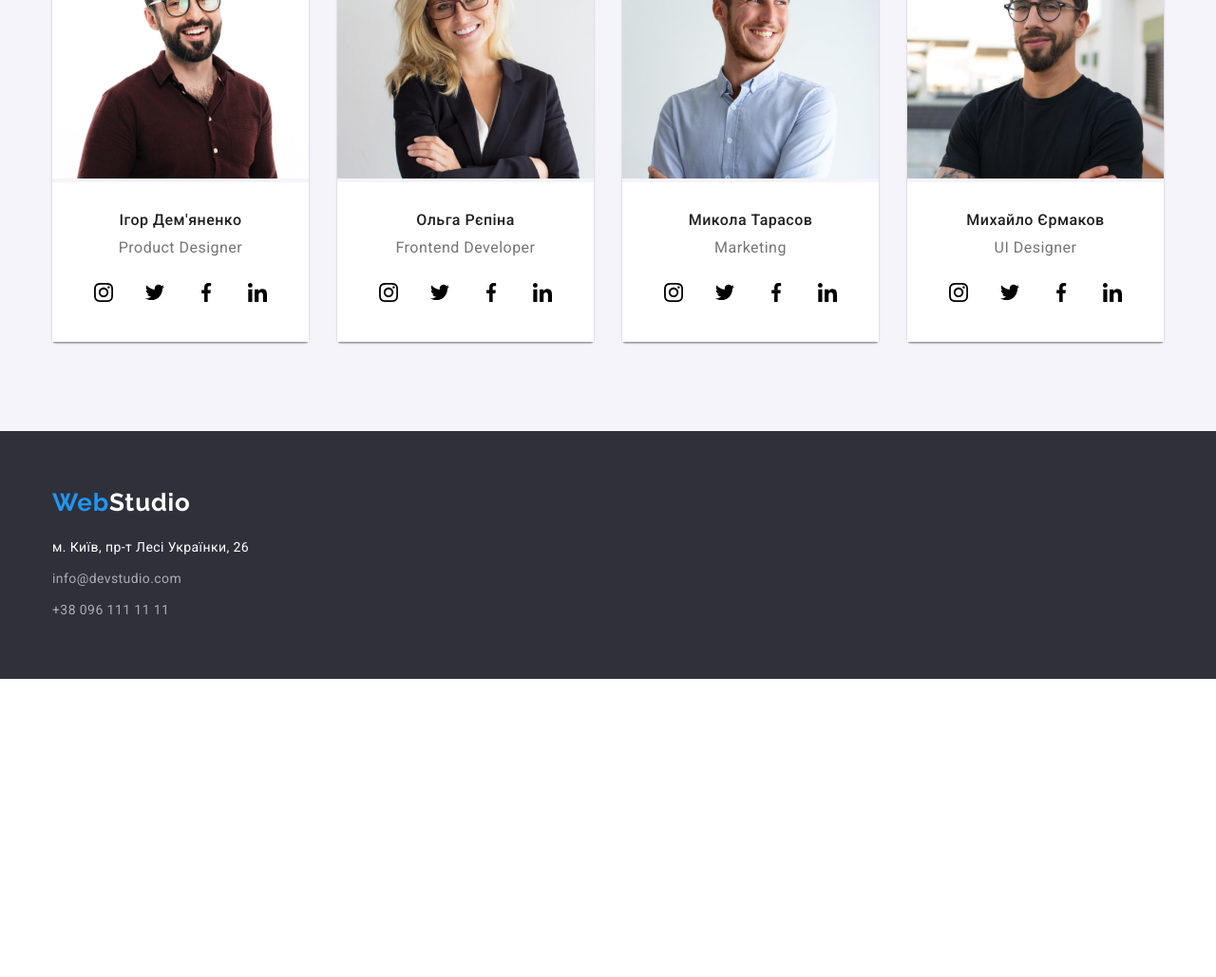
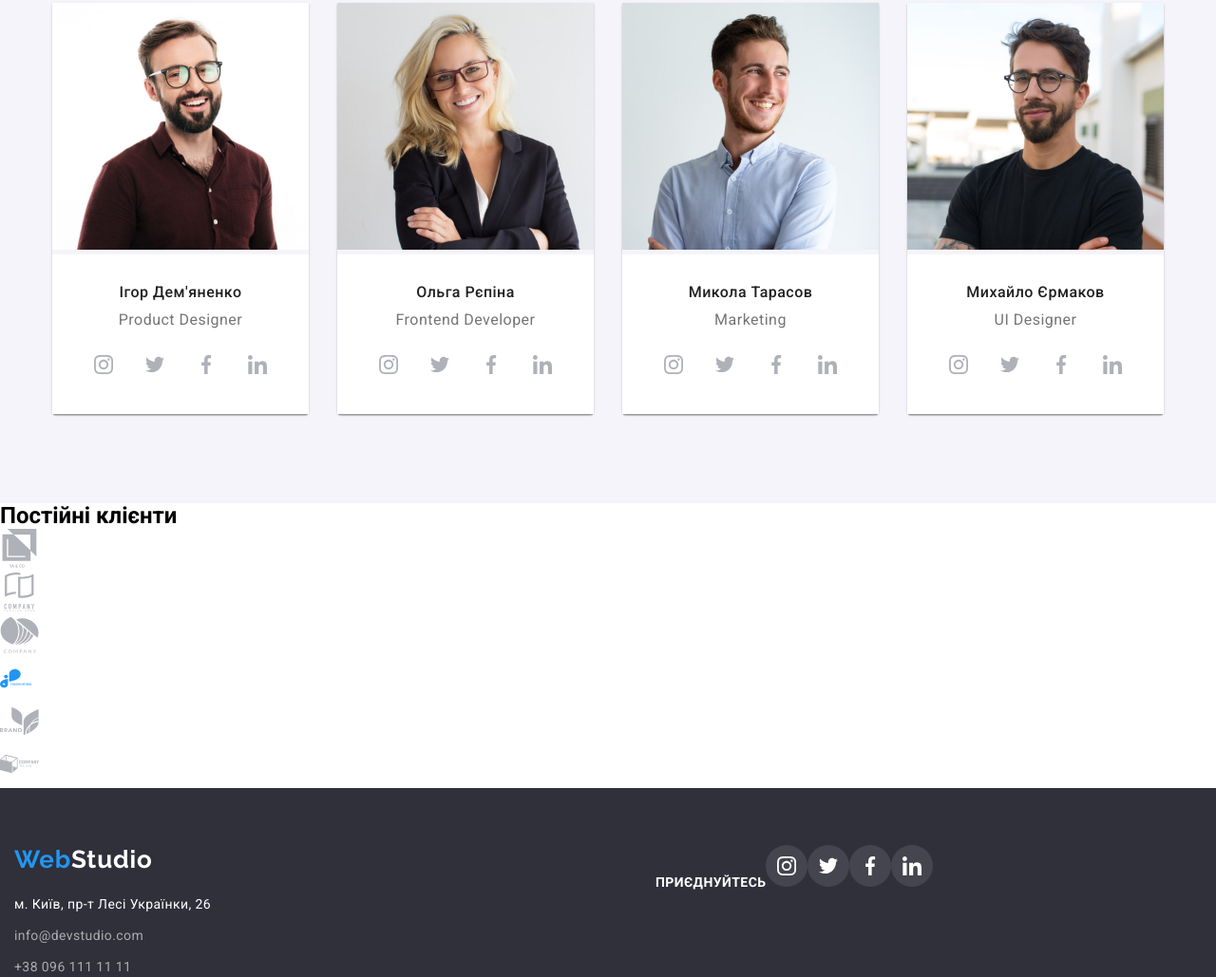
Before and after one commit to Karina2811/goit-markup-hw-04, a plain HTML site: page index.html in a window 1280 px wide. Shown: the part 1771-2800 px from the top of the page at 95% size. Before the commit the page ends 2486 px from the top, so only its background shows below. Drawn offline with nearby package versions, Linux system fonts and the light colour scheme.

Commit message:
Добавили стили. Иконки

```diff
--- a/index.html
+++ b/index.html
@@ -23,14 +23,16 @@
       <div class="container">
         <nav class="nav">
           <a href="" class="header-logo logo"
-            ><span class="logo-first">Web</span>Studio</a>
+            ><span class="logo-first">Web</span>Studio</a
+          >
           <ul class="site-nav list">
             <li class="item">
               <a href="./index.html" class="studio-link link">Студія</a>
             </li>
             <li class="item">
               <a href="./portfolio.html" class="portfolio-link link"
-                >Портфоліо</a>
+                >Портфоліо</a
+              >
             </li>
             <li class="item">
               <a href="" class="contacts-link link">Контакти</a>
@@ -41,14 +43,12 @@
           <li class="item">
             <a href="mailto:info@devstudio.com" class="mailto-link link"
               ><svg viewBox="0 0 100 100" width="16" height="12" class="">
-                <use xlink:href="./images/icons.svg#icon-envelope"></use>
-              </svg>info@devstudio.com</a>
+                <use xlink:href="./images/icons.svg#icon-envelope"></use></svg>info@devstudio.com</a>
           </li>
           <li class="item">
             <a href="tel:+380961111111" class="contact-link link"
               ><svg viewBox="0 0 100 100" width="10" height="16" class="">
-                <use xlink:href="./images/icons.svg#icon-smartphone"></use>
-              </svg>+38 096 111 11 11</a>
+                <use xlink:href="./images/icons.svg#icon-smartphone"></use></svg>+38 096 111 11 11</a>
           </li>
         </ul>
       </div>
@@ -66,12 +66,12 @@
         <div class="container">
           <h2 class="section-title">Особливості нашої роботи</h2>
           <ul class="section-list list">
-            <li class="section-item icon">
-              <svg viewBox="0 0 100 100"
-                        width="70"
-                        class="">
-                <use xlink:href="./images/icons.svg#icon-antenna" ></use>
-              </svg>
+            <li class="section-item">
+              <div class="benefits-icon">
+                <svg class="" width="70" height="70">
+                  <use xlink:href="./images/icons.svg#icon-antenna"></use>
+                </svg>
+              </div>
               <h3 class="section-item-title">Увага до деталей</h3>
               <p class="section-item-text">
                 Ідейні міркування, і навіть початок повсякденної роботи з
@@ -79,11 +79,11 @@
               </p>
             </li>
             <li class="section-item icon">
-              <svg viewBox="0 0 100 100"
-                        width="70"
-                        class="">
-                <use xlink:href="./images/icons.svg#icon-clock" ></use>
-              </svg>
+              <div class="benefits-icon">
+                <svg class="" width="70" height="70">
+                  <use xlink:href="./images/icons.svg#icon-clock"></use>
+                </svg>
+              </div>
               <h3 class="section-item-title">Пунктуальність</h3>
               <p class="section-item-text">
                 Завдання організації, особливо рамки і місце навчання кадрів
@@ -91,22 +91,22 @@
               </p>
             </li>
             <li class="section-item icon">
-              <svg viewBox="0 0 100 100"
-                        width="70"
-                        class="" class="">
-                <use xlink:href="./images/icons.svg#icon-diagram"></use>
-              </svg>
+              <div class="benefits-icon">
+                <svg class="" width="70" height="70">
+                  <use xlink:href="./images/icons.svg#icon-diagram"></use>
+                </svg>
+              </div>
               <h3 class="section-item-title">Планування</h3>
               <p class="section-item-text">
                 Так само консультація з широким активом значною мірою зумовлює.
               </p>
             </li>
             <li class="section-item icon">
-              <svg viewBox="0 0 100 100"
-                        width="70"
-                        class="" class="">
-                <use xlink:href="./images/icons.svg#icon-astronaut" ></use>
-              </svg>
+              <div class="benefits-icon">
+                <svg class="" width="70" height="70">
+                  <use xlink:href="./images/icons.svg#icon-astronaut"></use>
+                </svg>
+              </div>
               <h3 class="section-item-title">Сучасні технології</h3>
               <p class="section-item-text">
                 Значимість цих проблем настільки очевидна, що реалізація
@@ -146,11 +146,7 @@
                 <ul class="team-item-social list">
                   <li class="social-item">
                     <a href="" class="team-icon"
-                      ><svg
-                        viewBox="0 0 100 100"
-                        width="20"
-                        class=""
-                      >
+                      ><svg viewBox="0 0 100 100" width="20" class="">
                         <use
                           xlink:href="./images/icons.svg#icon-instagram"
                         ></use>
@@ -159,22 +155,14 @@
                   </li>
                   <li class="social-item">
                     <a href="" class="team-icon"
-                      ><svg
-                        viewBox="0 0 100 100"
-                        width="20"
-                        class=""
-                      >
+                      ><svg viewBox="0 0 100 100" width="20" class="">
                         <use xlink:href="./images/icons.svg#icon-twitter"></use>
                       </svg>
                     </a>
                   </li>
                   <li class="social-item">
                     <a href="" class="team-icon"
-                      ><svg
-                        viewBox="0 0 100 100"
-                        width="20"
-                        class=""
-                      >
+                      ><svg viewBox="0 0 100 100" width="20" class="">
                         <use
                           xlink:href="./images/icons.svg#icon-facebook"
                         ></use>
@@ -183,11 +171,7 @@
                   </li>
                   <li class="social-item">
                     <a href="" class="team-icon"
-                      ><svg
-                        viewBox="0 0 100 100"
-                        width="20"
-                        class=""
-                      >
+                      ><svg viewBox="0 0 100 100" width="20" class="">
                         <use
                           xlink:href="./images/icons.svg#icon-linkedin"
                         ></use>
@@ -209,11 +193,7 @@
                 <ul class="team-item-social list">
                   <li class="social-item">
                     <a href="" class="team-icon"
-                      ><svg
-                        viewBox="0 0 100 100"
-                        width="20"
-                        class=""
-                      >
+                      ><svg viewBox="0 0 100 100" width="20" class="">
                         <use
                           xlink:href="./images/icons.svg#icon-instagram"
                         ></use>
@@ -222,22 +202,14 @@
                   </li>
                   <li class="social-item">
                     <a href="" class="team-icon"
-                      ><svg
-                        viewBox="0 0 100 100"
-                        width="20"
-                        class=""
-                      >
+                      ><svg viewBox="0 0 100 100" width="20" class="">
                         <use xlink:href="./images/icons.svg#icon-twitter"></use>
                       </svg>
                     </a>
                   </li>
                   <li class="social-item">
                     <a href="" class="team-icon"
-                      ><svg
-                        viewBox="0 0 100 100"
-                        width="20"
-                        class=""
-                      >
+                      ><svg viewBox="0 0 100 100" width="20" class="">
                         <use
                           xlink:href="./images/icons.svg#icon-facebook"
                         ></use>
@@ -246,11 +218,7 @@
                   </li>
                   <li class="social-item">
                     <a href="" class="team-icon"
-                      ><svg
-                        viewBox="0 0 100 100"
-                        width="20"
-                        class=""
-                      >
+                      ><svg viewBox="0 0 100 100" width="20" class="">
                         <use
                           xlink:href="./images/icons.svg#icon-linkedin"
                         ></use>
@@ -272,11 +240,7 @@
                 <ul class="team-item-social list">
                   <li class="social-item">
                     <a href="" class="team-icon"
-                      ><svg
-                        viewBox="0 0 100 100"
-                        width="20"
-                        class=""
-                      >
+                      ><svg viewBox="0 0 100 100" width="20" class="">
                         <use
                           xlink:href="./images/icons.svg#icon-instagram"
                         ></use>
@@ -285,22 +249,14 @@
                   </li>
                   <li class="social-item">
                     <a href="" class="team-icon"
-                      ><svg
-                        viewBox="0 0 100 100"
-                        width="20"
-                        class=""
-                      >
+                      ><svg viewBox="0 0 100 100" width="20" class="">
                         <use xlink:href="./images/icons.svg#icon-twitter"></use>
                       </svg>
                     </a>
                   </li>
                   <li class="social-item">
                     <a href="" class="team-icon"
-                      ><svg
-                        viewBox="0 0 100 100"
-                        width="20"
-                        class=""
-                      >
+                      ><svg viewBox="0 0 100 100" width="20" class="">
                         <use
                           xlink:href="./images/icons.svg#icon-facebook"
                         ></use>
@@ -309,11 +265,7 @@
                   </li>
                   <li class="social-item">
                     <a href="" class="team-icon"
-                      ><svg
-                        viewBox="0 0 100 100"
-                        width="20"
-                        class=""
-                      >
+                      ><svg viewBox="0 0 100 100" width="20" class="">
                         <use
                           xlink:href="./images/icons.svg#icon-linkedin"
                         ></use>
@@ -335,11 +287,7 @@
                 <ul class="team-item-social list">
                   <li class="social-item">
                     <a href="" class="team-icon"
-                      ><svg
-                        viewBox="0 0 100 100"
-                        width="20"
-                        class=""
-                      >
+                      ><svg viewBox="0 0 100 100" width="20" class="">
                         <use
                           xlink:href="./images/icons.svg#icon-instagram"
                         ></use>
@@ -348,22 +296,14 @@
                   </li>
                   <li class="social-item">
                     <a href="" class="team-icon"
-                      ><svg
-                        viewBox="0 0 100 100"
-                        width="20"
-                        class=""
-                      >
+                      ><svg viewBox="0 0 100 100" width="20" class="">
                         <use xlink:href="./images/icons.svg#icon-twitter"></use>
                       </svg>
                     </a>
                   </li>
                   <li class="social-item">
                     <a href="" class="team-icon"
-                      ><svg
-                        viewBox="0 0 100 100"
-                        width="20"
-                        class=""
-                      >
+                      ><svg viewBox="0 0 100 100" width="20" class="">
                         <use
                           xlink:href="./images/icons.svg#icon-facebook"
                         ></use>
@@ -372,11 +312,7 @@
                   </li>
                   <li class="social-item">
                     <a href="" class="team-icon"
-                      ><svg
-                        viewBox="0 0 100 100"
-                        width="20"
-                        class=""
-                      >
+                      ><svg viewBox="0 0 100 100" width="20" class="">
                         <use
                           xlink:href="./images/icons.svg#icon-linkedin"
                         ></use>
@@ -389,9 +325,53 @@
           </ul>
         </div>
       </section>
+      <!--Клієнти-->
+      <section class="clients">
+        <div>
+        <h2 class="client-titel">Постійні клієнти</h2>
+        <ul class="client-list list">
+          <li class="client-item">
+            <a href="" class="client-icon">
+              <svg viewBox="0 0 100 100" width="41" class="">
+                <use xlink:href="./images/icons.svg#icon-group"></use></svg>
+              </a>
+          </li>
+          <li class="client-item">
+            <a href="" class="client-icon">
+              <svg viewBox="0 0 100 100" width="41" class="">
+                <use xlink:href="./images/icons.svg#icon-client1"></use></svg>
+              </a>
+          </li>
+          <li class="client-item">
+            <a href="" class="client-icon">
+              <svg viewBox="0 0 100 100" width="41" class="">
+                <use xlink:href="./images/icons.svg#icon-client2"></use></svg>
+              </a>
+          </li>
+          <li class="client-item">
+            <a href="" class="client-icon">
+              <svg viewBox="0 0 100 100" width="41" class="">
+                <use xlink:href="./images/icons.svg#icon-client3"></use></svg>
+              </a>
+          </li>
+          <li class="client-item">
+            <a href="" class="client-icon">
+              <svg viewBox="0 0 100 100" width="41" class="">
+                <use xlink:href="./images/icons.svg#icon-client4"></use></svg>
+              </a>
+          </li>
+          <li class="client-item">
+            <a href="" class="client-icon">
+              <svg viewBox="0 0 100 100" width="41" class="">
+                <use xlink:href="./images/icons.svg#icon-client5"></use></svg>
+            </a>
+          </li>
+         </ul>
+        </div>
+      </section>
     </main>
     <footer class="footer">
-      <div class="container">
+      <div class="first-container container">
         <a href="" class="footer-logo logo"
           ><span class="logo-first">Web</span>Studio</a
         >
@@ -419,6 +399,39 @@
           </ul>
         </address>
       </div>
+      <div class="second-container container">
+        <h3 class="second-title">Приєднуйтесь</h3>
+        <ul class="second-list list">
+          <li class="social-item">
+            <a href="" class="footer-icon"
+              ><svg viewBox="0 0 100 100" width="20" class="">
+                <use xlink:href="./images/icons.svg#icon-instagram"></use>
+              </svg>
+            </a>
+          </li>
+          <li class="social-item">
+            <a href="" class="footer-icon"
+              ><svg viewBox="0 0 100 100" width="20" class="">
+                <use xlink:href="./images/icons.svg#icon-twitter"></use>
+              </svg>
+            </a>
+          </li>
+          <li class="social-item">
+            <a href="" class="footer-icon"
+              ><svg viewBox="0 0 100 100" width="20" class="">
+                <use xlink:href="./images/icons.svg#icon-facebook"></use>
+              </svg>
+            </a>
+          </li>
+          <li class="social-item">
+            <a href="" class="footer-icon"
+              ><svg viewBox="0 0 100 100" width="20" class="">
+                <use xlink:href="./images/icons.svg#icon-linkedin"></use>
+              </svg>
+            </a>
+          </li>
+        </ul>
+      </div>
     </footer>
   </body>
 </html>
--- a/style/style.css
+++ b/style/style.css
@@ -164,13 +164,15 @@ header .container{
     gap: 30px;
 }
 
- /*.icon{
+ .benefits-icon{
+    display: flex;
     width: 270px;
     height: 120px;
-    display: block;
+    align-items: center;
+    justify-content: center;
     background-color: #F5F4FA;
     margin-bottom: 30px;
-}*/
+}
 
 .section-title{
     position: absolute;
@@ -290,12 +292,25 @@ header .container{
     display: flex;
     justify-content: center;
 }
+.team-icon:hover,
+.team-icon:focus{
+    background-color: var(--accent-color);
+}
+.team-icon{
+    fill: #AFB1B8;
+}
+.team-icon:hover svg,
+.team-icon:focus svg{
+    fill: var(--secondary-text-color);
+}
+
 
 /* Footer */
 .footer{
    background-color: #2f303a;
    padding-top: 60px;
    padding-bottom: 60px;
+   display: flex;
 }
 .footer-logo{
     display: flex;
@@ -325,6 +340,39 @@ header .container{
 .footer-mailto,
 .footer-contact{
     color: rgb(255, 255, 255, 0.6)
+}
+.second-container{
+    display: flex;
+    margin-left: 70px;
+    align-items: baseline;
+}
+.second-title{
+    font-size: 14px;
+    font-weight: 700;
+    line-height: 1.1;
+    letter-spacing: 00.03em;
+    font-style: normal;
+    text-transform: uppercase;
+    color: var(--secondary-text-color);
+    margin-bottom: 20px;
+}
+.second-list{
+    display: flex;
+}
+.footer-icon {
+    width: 44px;
+    height: 44px;
+    background: rgb(255, 255, 255, 0.1);
+    border-radius: 50%;
+    display: flex;
+    justify-content: center;
+}
+.footer-icon{
+    fill: var(--secondary-text-color);
+}
+.footer-icon:hover,
+.footer-icon:focus{
+    background-color: var(--accent-color);
 }
 
 /* Портфоліо */
```
